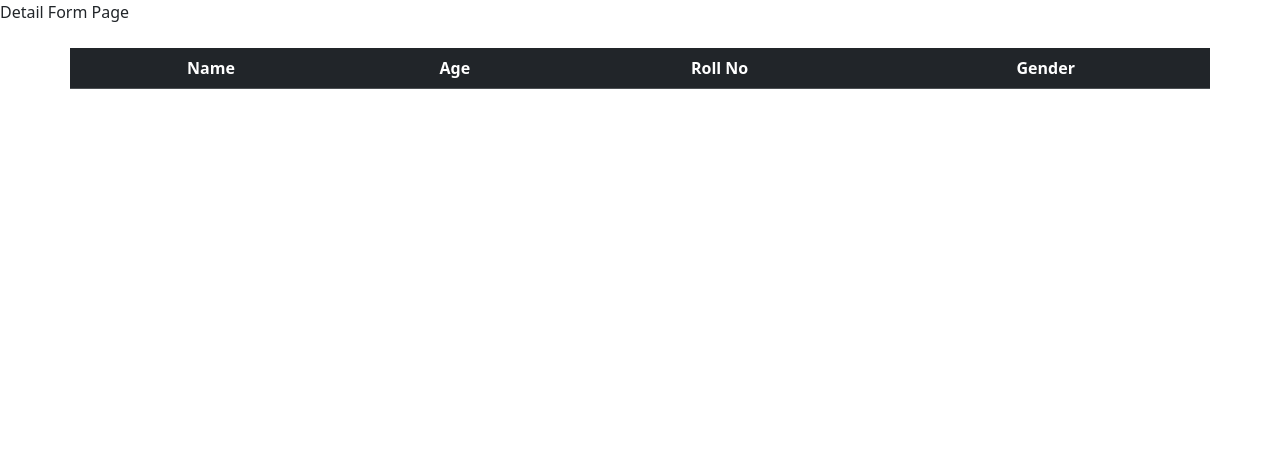
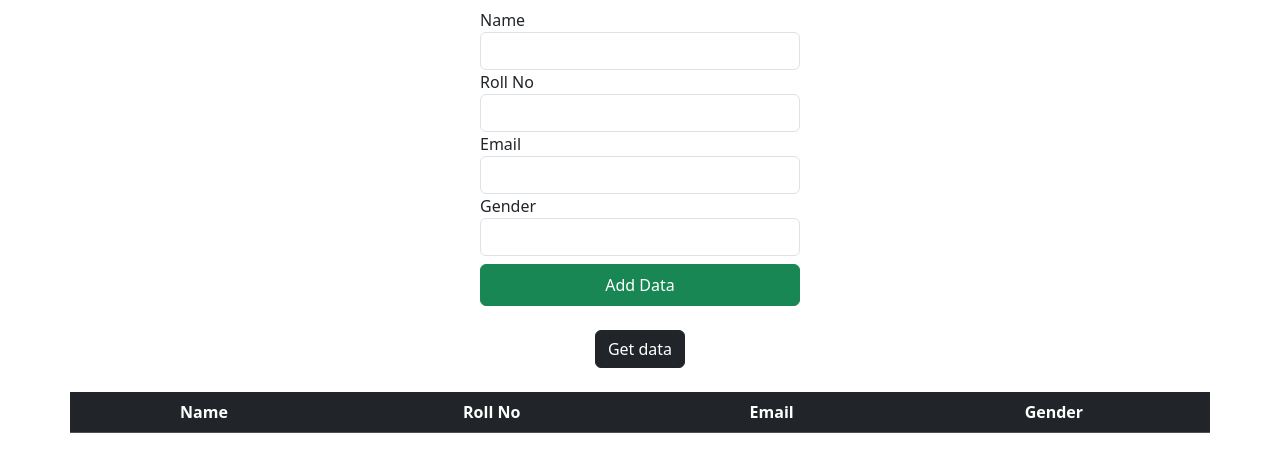
Before and after one commit to Mr-Aqib/jQuery-ajax, a PHP site: page / in a window 1280 px wide. Shown: the top 472 px of the page. Run offline with PHP 8.4, Linux system fonts and the light colour scheme; lists and menus that the app fills with data are empty.

Commit message:
search add display data from backend

```diff
--- a/index.php
+++ b/index.php
@@ -9,18 +9,85 @@
 </head>
 
 <body>
-    Detail Form Page
-    <table class="table container mx-auto text-center mt-4 text-capitalize table-striped table-dark">
+    <!-- form -->
+    <form class="w-25 mx-auto my-2">
+        <label>Name</label>
+        <input class="form-control" type="text" id="name">
+        <label for="">Roll No</label>
+        <input class="form-control" type="number" id="rollno">
+        <label for="">Email</label>
+        <input class="form-control" type="email" id="email">
+        <label for="">Gender</label>
+        <input class="form-control" type="text" id="gender">
+        <button class="btn formbtn btn-success w-100 my-2 py-2">Add Data</button>
+    </form>
+    <!-- table -->
+    <button class="getbtn btn btn-dark mx-auto d-block mt-3">Get data</button>
+    <table Class='table container mx-auto text-center mt-4 text-capitalize table-striped table-dark'>
+
         <thead>
-            <tr>
-                <th>Name</th>
-                <th>Age</th>
-                <th>Roll No</th>
-                <th>Gender</th>
-            </tr>
+            <th>name</th>
+            <th>Roll No</th>
+            <th>Email</th>
+            <th>Gender</th>
         </thead>
+        <tbody>
+
+        </tbody>
     </table>
 
+    <script src="https://code.jquery.com/jquery-3.7.1.js" integrity="sha256-eKhayi8LEQwp4NKxN+CfCh+3qOVUtJn3QNZ0TciWLP4=" crossorigin="anonymous"></script>
+    <script>
+        // data fetching
+        $('.getbtn').on('click', function() {
+            $.ajax({
+                url: './show-data.php',
+                type: 'GET',
+                data: {},
+                success: function(res) {
+                    $('tbody').html(res)
+                }
+            })
+        })
+        // insertdata
+
+        let name = $('#name');
+        let rollno = $('#rollno');
+        let email = $('#email');
+        let gender = $('#gender');
+        $('.formbtn').on('click', function(e) {
+            e.preventDefault()
+            $.ajax({
+                url: './add-data.php',
+                type: 'POST',
+                data: {
+                    name: name.val(),
+                    rollno: rollno.val(),
+                    email: email.val(),
+                    gender: gender.val()
+
+                },
+                success: function(res) {
+                    gedata();
+
+                }
+
+
+            })
+        })
+        // Making get data function
+        function gedata() {
+            $.ajax({
+                url: './show-data.php',
+                type: 'GET',
+                data: {},
+                success: function(res) {
+                    $('tbody').html(res)
+                }
+            })
+        }
+        // search
+    </script>
 </body>
 
 </html>
```
Also changed, not shown: add-data.php (added, +8 -0 lines), show-data.php (added, +18 -0 lines).
